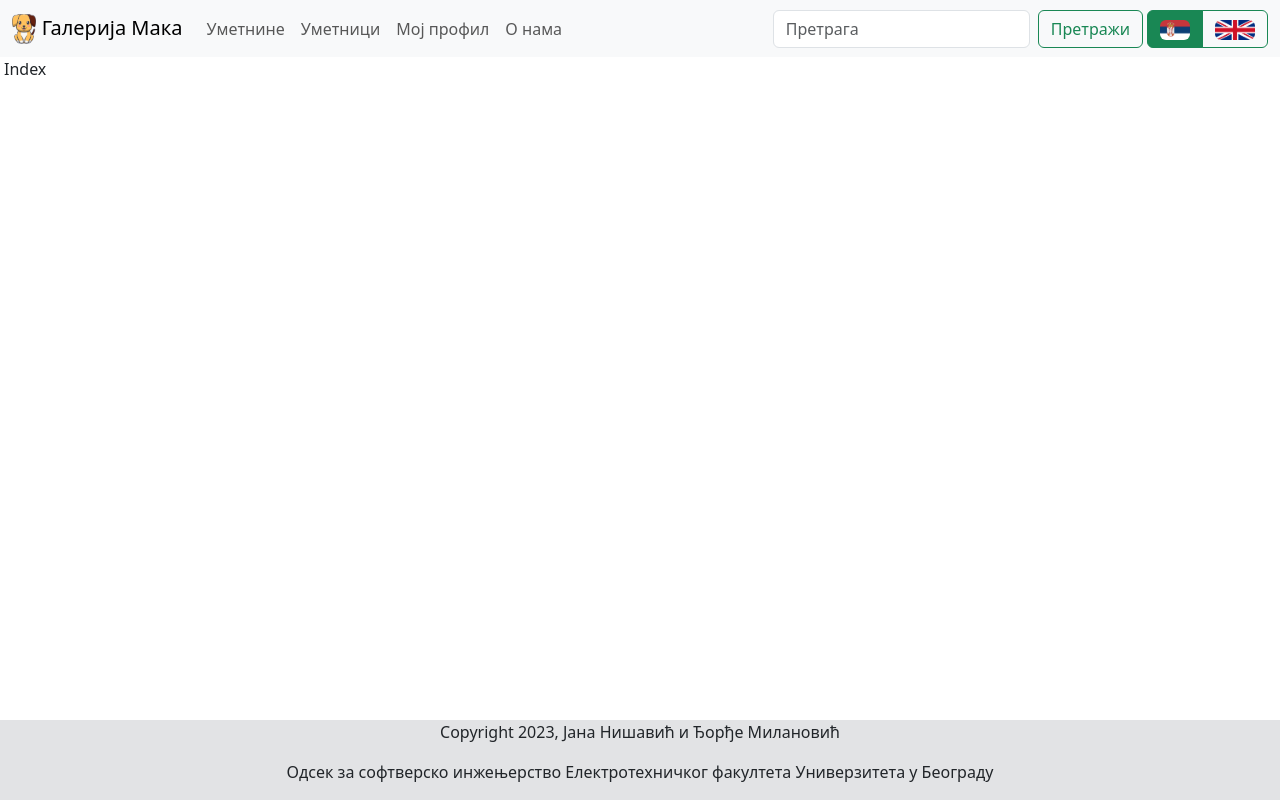
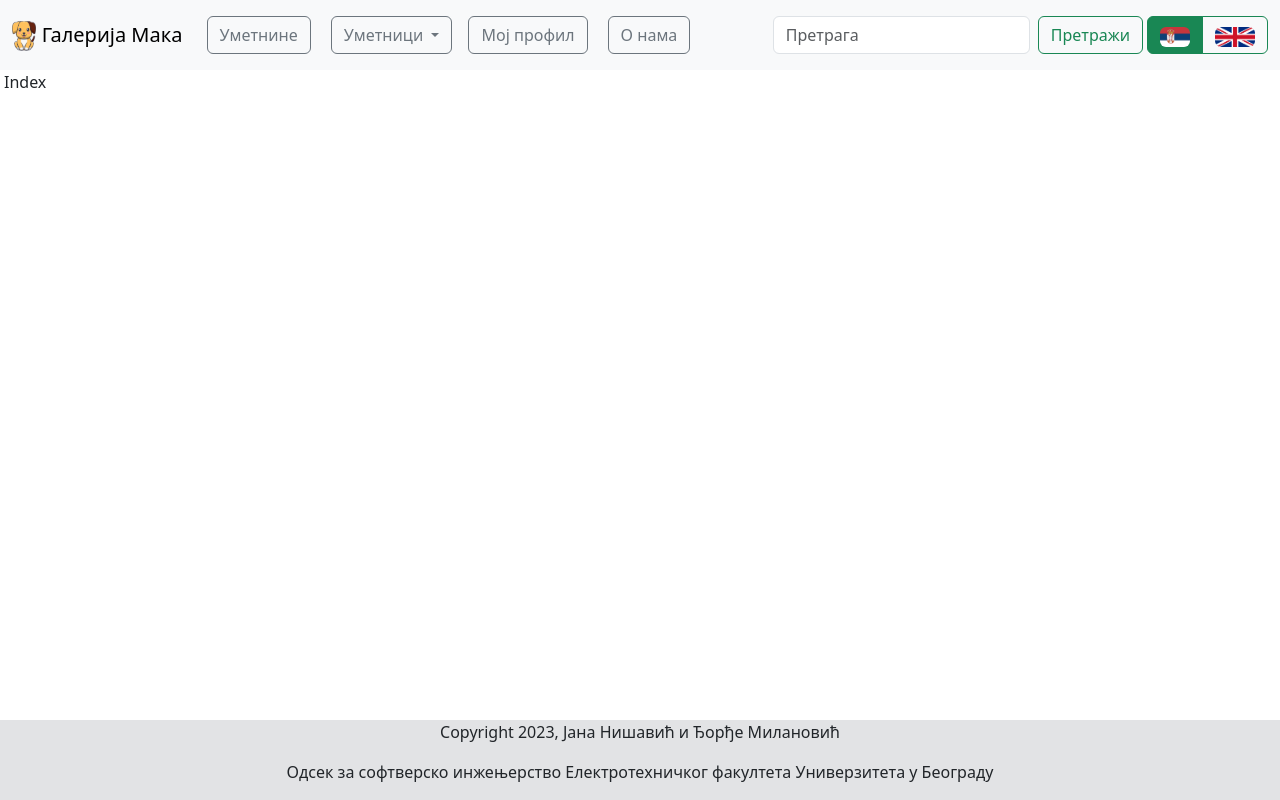
Before and after one commit to djordje200179/GalleryMaka, a Vue app: page / in a window 1280 px wide. Built offline with nearby package versions, Linux system fonts and the light colour scheme.

Commit message:
Dorađen navigacioni bar i dodate prazne stranice

```diff
--- a/src/components/Header.vue
+++ b/src/components/Header.vue
@@ -1,5 +1,5 @@
 <template>
-	<nav class="navbar navbar-expand-lg bg-body-tertiary">
+	<nav class="navbar navbar-expand-lg navbar-light bg-light">
 		<div class="container-fluid">
 			<router-link class="navbar-brand" :to="{ name: 'index' }">
 				<img src="icon.png" height="30" class="d-inline-block align-text-top">
@@ -14,22 +14,29 @@
 				<ul class="navbar-nav me-auto mb-2 mb-lg-0">
 					<li class="nav-item">
 						<router-link class="nav-link" :to="{ name: 'artworks' }">
-							Уметнине
+							<button class="btn btn-outline-secondary me-1" type="button">Уметнине</button>
 						</router-link>
 					</li>
-					<li class="nav-item">
+					<li class="nav-item dropdown">
 						<router-link class="nav-link" :to="{ name: 'artists' }">
-							Уметници
+							<button type="button" class="btn btn-outline-secondary dropdown-toggle" data-bs-toggle="dropdown" aria-expanded="false">
+								Уметници
+							</button>
+							<ul class="dropdown-menu" >
+								<li><router-link class="dropdown-item" :to="{ name: 'profile' }">Сви</router-link></li>
+								<li><router-link class="dropdown-item" :to="{ name: 'profile' }">Људи</router-link></li>
+								<li><router-link class="dropdown-item" :to="{ name: 'profile' }">Животиње</router-link></li>
+							</ul>
 						</router-link>
 					</li>
 					<li class="nav-item">
 						<router-link class="nav-link" :to="{ name: 'profile' }">
-							Мој профил
+							<button class="btn btn-outline-secondary me-1" type="button">Мој профил</button>
 						</router-link>
 					</li>
 					<li class="nav-item">
 						<router-link class="nav-link" :to="{ name: 'about' }">
-							О нама
+							<button class="btn btn-outline-secondary me-1" type="button">О нама</button>
 						</router-link>
 					</li>
 				</ul>
--- /dev/null
+++ b/src/views/About.vue
@@ -0,0 +1,12 @@
+<template>
+    O nama
+</template>
+
+<script>
+export default {
+    name: 'About',
+    components: {
+
+    }
+}
+</script>
--- /dev/null
+++ b/src/views/ArtWorks.vue
@@ -0,0 +1,12 @@
+<template>
+    Umetnine
+</template>
+
+<script>
+export default {
+    name: 'ArtWorks',
+    components: {
+
+    }
+}
+</script>
--- /dev/null
+++ b/src/views/Artists.vue
@@ -0,0 +1,12 @@
+<template>
+    Umetnici
+</template>
+
+<script>
+export default {
+    name: 'Artists',
+    components: {
+
+    }
+}
+</script>
--- /dev/null
+++ b/src/views/Profile.vue
@@ -0,0 +1,12 @@
+<template>
+    Moj profil
+</template>
+
+<script>
+export default {
+    name: 'Profile',
+    components: {
+
+    }
+}
+</script>
```
Also changed, not shown: src/routes.js (+8 -4 lines).
